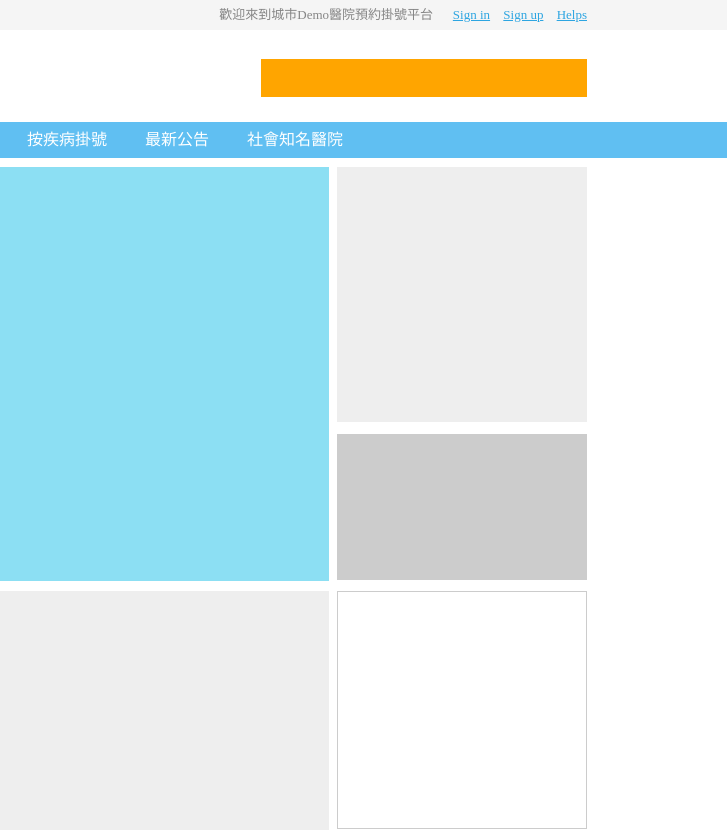
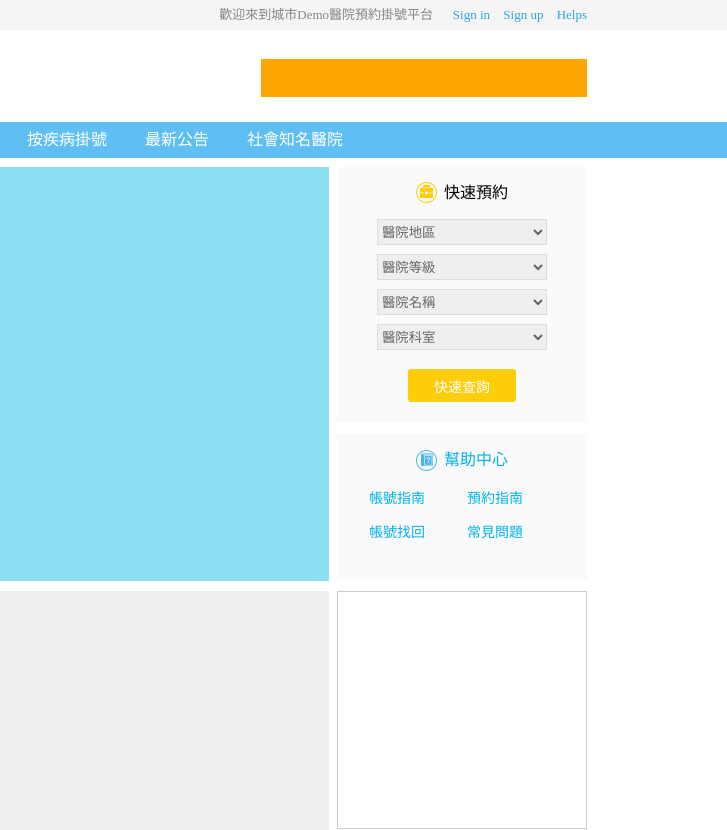
Before and after one commit to SaraHsiao/demo-hospital, a plain HTML site: page index.html in a window 1280 px wide. Shown: the top 830 px of the page, 553-1280 px from the left. Drawn offline with Linux system fonts and the light colour scheme.

Commit message:
base.css in banner

```diff
--- a/base.css
+++ b/base.css
@@ -1,4 +1,15 @@
-*  {padding: 0px; margin: 0px;}
+/* All tags */
+*  {
+    padding: 0px;
+    margin: 0px;
+    text-decoration: none
+}
+
+select,input {
+    border: none;
+    outline: none
+}
+
 /* #top 模塊內樣式 */
 .top {
     line-height: 30px;
@@ -41,6 +52,7 @@
     top: 29px;
     background-color: orange;
 }
+
 /* nav 模塊內樣式 */
 .nav .link {
     display: inline-block;
@@ -51,7 +63,6 @@
     color: #fff;
     min-width: 80px;
     text-align: center;
-    text-decoration: none
 }
 
 .nav a:hover {
@@ -73,3 +84,79 @@
     left: 0px;
     top: 36px;
 }
+
+/* #banner 模塊內樣式 */
+.banner-search {
+    background-color: #fafafa;
+}
+
+.banner-help .caption,
+.banner-search .caption {
+    height: 22px;
+    padding: 15px 0 15px 0;
+    text-align: center
+}
+
+.banner-help .caption .text,
+.banner-search .caption .text {
+    display: inline-block;
+    height: 22px;
+    line-height: 22px;
+    padding-left: 28px;
+    font-size: 16px;
+    background: url(./img/icon-help.png) no-repeat 0 0;
+}
+
+.banner-search .form {
+    height: 150px
+}
+
+.banner-search .form .line {
+    padding-bottom: 9px;
+    text-align: center
+}
+
+.banner-search .form .line select {
+    width: 170px;
+    flex: 12px;
+    z-index: 0;
+    border: 1px solid #dcdddd;
+    height: 26px;
+    line-height: 26px;
+    padding: 2px 0;
+    color: #666
+}
+
+.banner-search .submit {
+    height: 32px;
+    text-align: center;
+}
+
+.banner-search .submit .button {
+    width: 108px;
+    height: 33px;
+    background-color: #fecd09;
+    font-size: 14px;
+    color: #fff;
+    border-radius: 3px;
+}
+
+.banner-help {
+    background-color: #fafafa;
+}
+
+.banner-help .caption .text {
+    color: #00b3ea;
+    background-position: 0 -23px;
+}
+.banner-help .link {
+    color: #00b3ea;
+    display: inline-block;
+    width: 68px;
+    height: 26px;
+    line-height: 26px;
+    font-size: 14px;
+    text-align: center;
+    padding: 0 0 8px 26px;
+
+}
--- a/index.html
+++ b/index.html
@@ -43,8 +43,27 @@
     <div id="banner" class="banner">
 
         <div class="banner-slider"></div>
-        <div class="banner-search"></div>
-        <div class="banner-help"></div>
+        <div class="banner-search">
+            <div class="caption"><span class="text">快速預約</span></div>
+            <div class="form">
+                <div class="line"><select name="area"><option>醫院地區</option></select></div>
+                <div class="line"><select name="level"><option>醫院等級</option></select></div>
+                <div class="line"><select name="name"><option>醫院名稱</option></select></div>
+                <div class="line"><select name="department"><option>醫院科室</option></select></div>
+            </div>
+            <div class="submit">
+                <input type="button" class="button" value="快速查詢">
+            </div>
+        </div>
+        <div class="banner-help">
+            <div class="caption"><span class="text">幫助中心</span></div>
+            <div class="list">
+                <a href="#" class="link">帳號指南</a>
+                <a href="#" class="link">預約指南</a>
+                <a href="#" class="link">帳號找回</a>
+                <a href="#" class="link">常見問題</a>
+            </div>
+        </div>
 
     </div>
 
```
